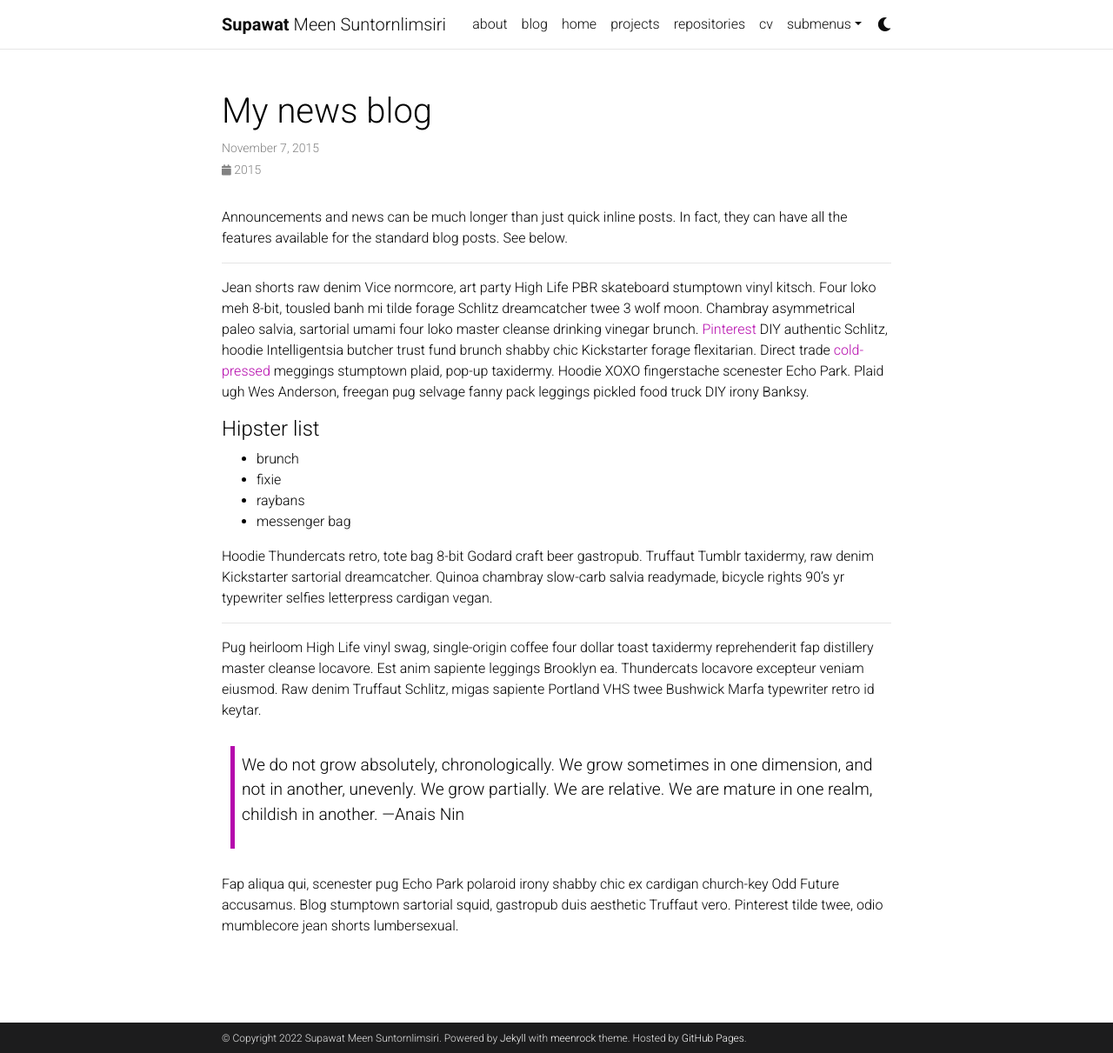
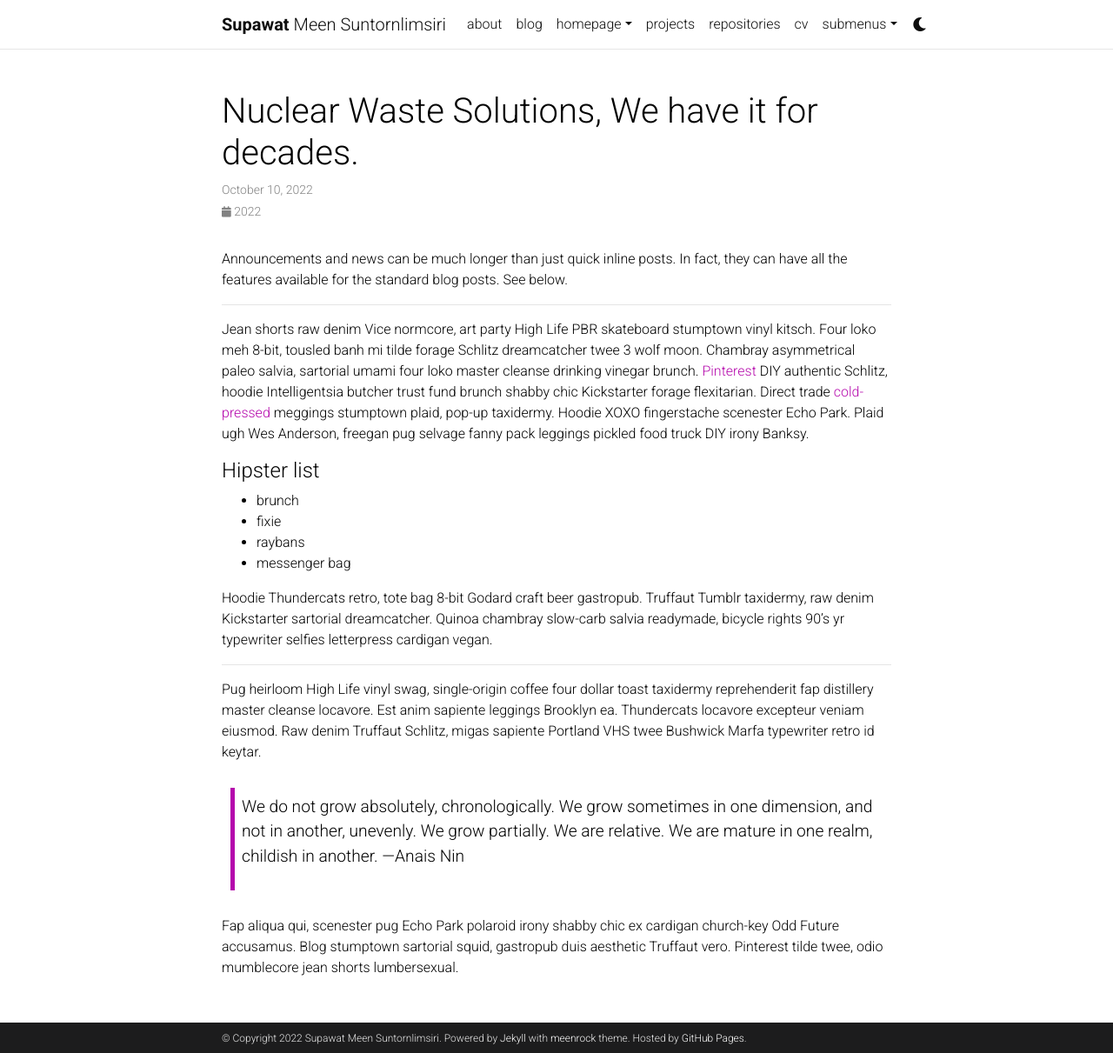
Before and after one commit to meenrock/my-documentation, a Jekyll site: the page built from _news/announcement_1.md, in a window 1280 px wide and 1211 px high. Shown: the whole window at 87% size. Built offline with Jekyll 4.4.1, drawn with Linux system fonts in a browser that asks for light colours; comment, search, counter and statistics services are not loaded; a style sheet for code colours, icons or effects is not loaded.

Commit message:
blog update

```diff
--- a/_news/announcement_1.md
+++ b/_news/announcement_1.md
@@ -1,7 +1,7 @@
 ---
 layout: post
-title: My news blog
-date: 2015-11-07 16:11:00-0400
+title: Nuclear Waste Solutions, We have it for decades.
+date: 2022-10-10 16:11:00-0400
 inline: false
 ---
 
```
Also changed, not shown: _news/announcement_2.md (+1 -1 lines), _pages/dropdown.md (+2 -4 lines), _pages/home.md (deleted, +0 -6 lines), _pages/homepage.md (added, +11 -0 lines), 1 other file.
